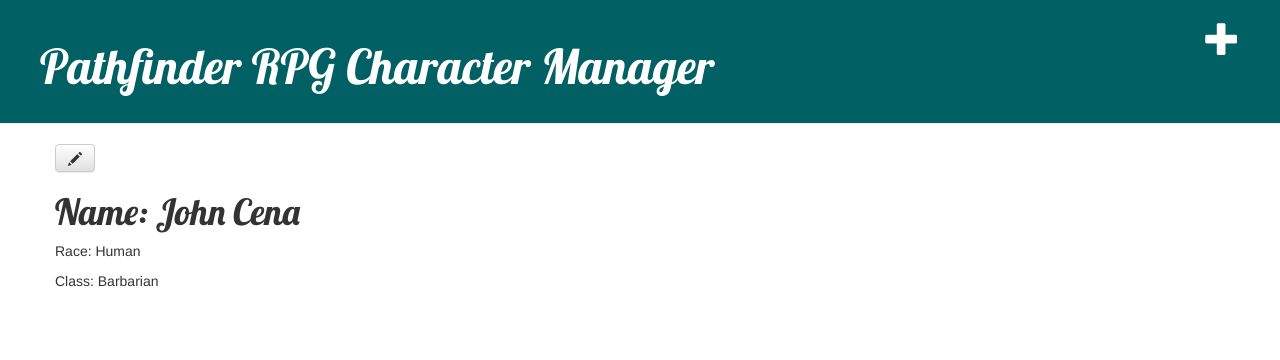
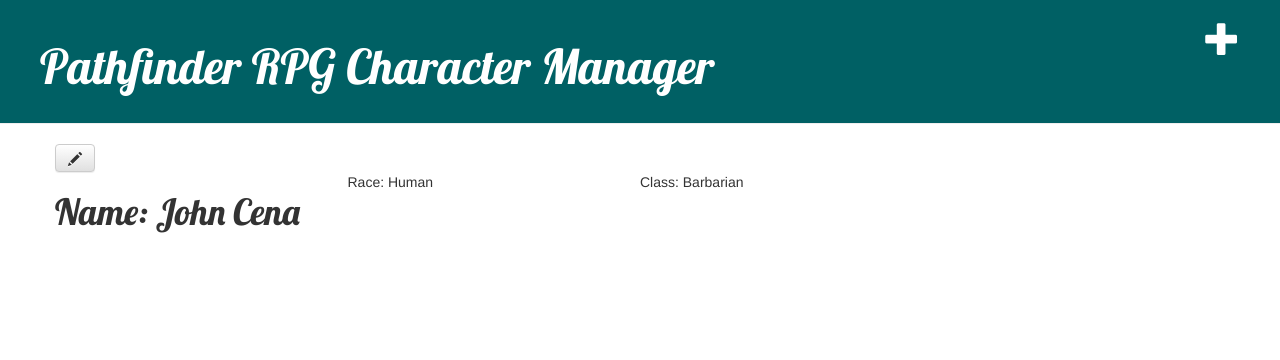
Before and after one commit to SandTNowhere/djangoexample, a Django app: page /character/1/ in a window 1280 px wide. Shown: the top 360 px of the page. Run offline with Django 3.2, Linux system fonts and the light colour scheme; data comes from the database, SQL or seed files in the repository; both versions use the stored data as it was after the commit; some libraries are stand-ins or nearby versions.

Commit message:
Tweaked detail view

```diff
--- a/csheet/templates/csheet/base.html
+++ b/csheet/templates/csheet/base.html
@@ -15,12 +15,10 @@
         <h1><a href="/">Pathfinder RPG Character Manager</a></h1>
     </div>
     <div class="content container">
-        <div class="row">
-            <div class="col-md-8">
+
             {% block content %}
             {% endblock %}
-            </div>
-        </div>
+
     </div>
 </body>
 </html>
--- a/csheet/templates/csheet/character_detail.html
+++ b/csheet/templates/csheet/character_detail.html
@@ -4,8 +4,10 @@
         <a id="editbutton" class="btn btn-default" href="{% url "character_edit" pk=character.pk %}"><span class="glyphicon glyphicon-pencil"></span></a>
 
     <div class="character">
-        <h1>Name: {{ character.name }}</h1>
-        <p>Race: {{ character.race }}</p>
-        <p>Class: {{ character.cclass }} </p>
+    	<div class="row">
+	        <div class="col-md-3"><h1>Name: {{ character.name }}</h1></div>
+	        <div class="col-md-3"><p>Race: {{ character.race }}</p></div>
+	        <div class="col-md-3"><p>Class: {{ character.cclass }} </p></div>
+        </div>
     </div>
 {% endblock %}
```
Also changed, not shown: db.sqlite3.
